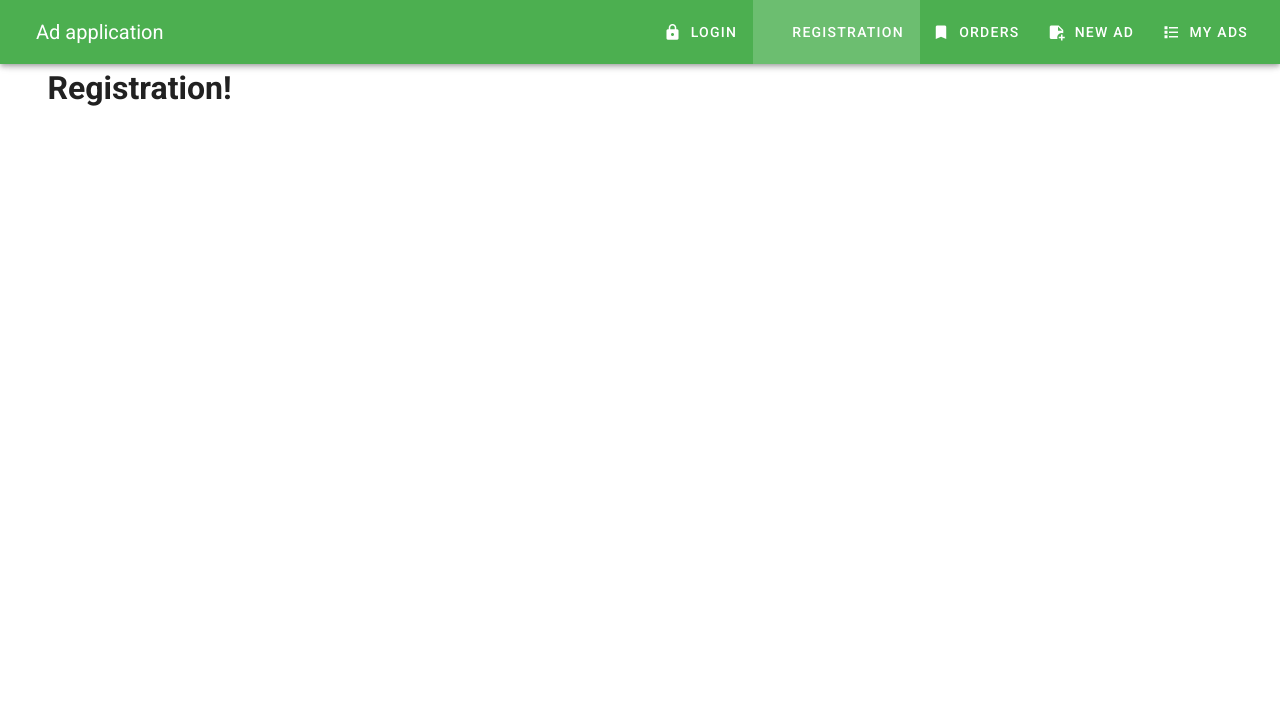
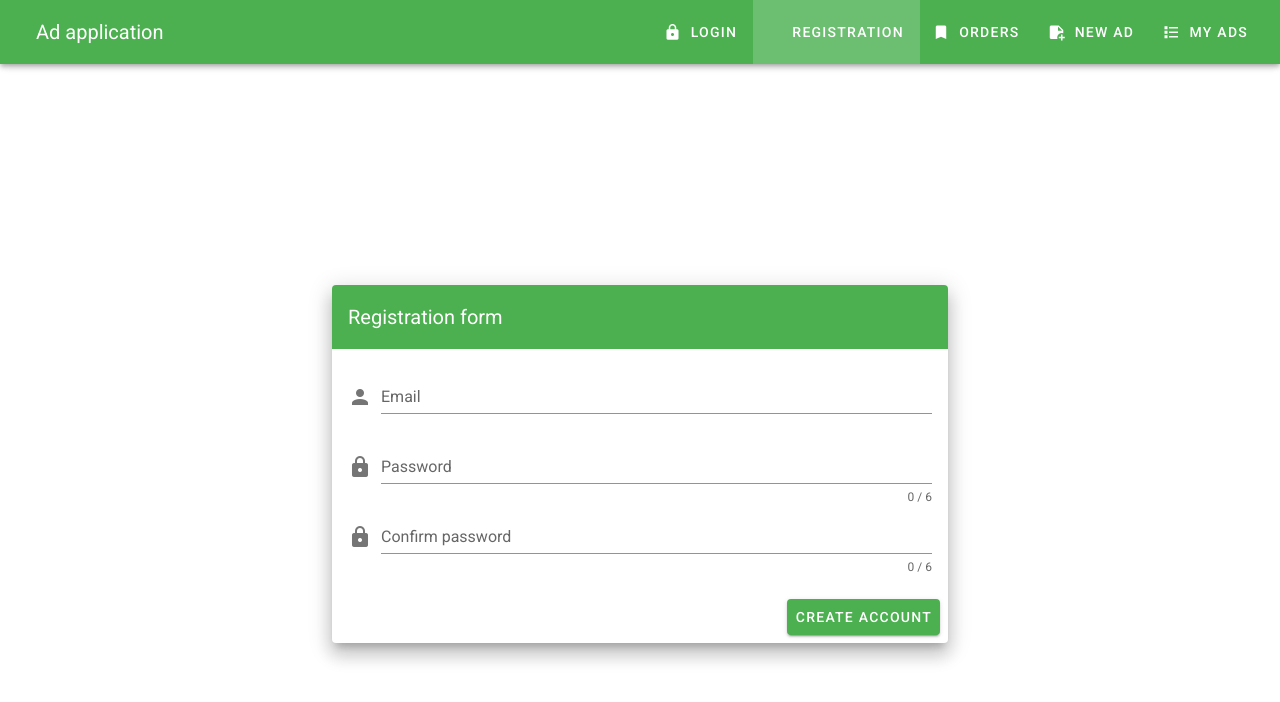
Before and after one commit to sergeyyakimov/ad-project, a Vue app: page /registration in a window 1280 px wide. Shown: the top 702 px of the page. Built offline with nearby package versions, Linux system fonts and the light colour scheme.

Commit message:
Made login and registration pages

```diff
--- a/src/views/Auth/Registration.vue
+++ b/src/views/Auth/Registration.vue
@@ -1,17 +1,110 @@
 <template>
-    <v-container>
-        <v-layout row>
-            <v-flex xs12>
-                <h1>Registration!</h1>
-            </v-flex>
-        </v-layout>
+    <v-container
+            class="fill-height"
+            fluid
+    >
+        <v-row
+                align="center"
+                justify="center"
+        >
+            <v-col
+                    cols="12"
+                    sm="8"
+                    md="6"
+            >
+                <v-card class="elevation-12">
+                    <v-toolbar
+                            color="green"
+                            dark
+                            flat
+                    >
+                        <v-toolbar-title>Registration form</v-toolbar-title>
+
+                    </v-toolbar>
+                    <v-card-text>
+                        <v-form
+                                ref="form"
+                                v-model="valid"
+                                lazy-validation
+                        >
+                            <v-text-field
+                                    label="Email"
+                                    name="email"
+                                    prepend-icon="mdi-account"
+                                    type="email"
+                                    v-model="email"
+                                    :rules="emailRules"
+                            />
+
+                            <v-text-field
+                                    label="Password"
+                                    name="password"
+                                    prepend-icon="mdi-lock"
+                                    type="password"
+                                    v-model="password"
+                                    :counter="6"
+                                    :rules="passwordRules"
+                            />
+                            <v-text-field
+                                    label="Confirm password"
+                                    name="confirm-password"
+                                    prepend-icon="mdi-lock"
+                                    type="password"
+                                    v-model="confirmPassword"
+                                    :counter="6"
+                                    :rules="confirmPasswordRules"
+                            />
+                        </v-form>
+                    </v-card-text>
+                    <v-card-actions>
+                        <v-spacer />
+                        <v-btn
+                                color="green"
+                                :dark="valid"
+                                @click="onSubmit"
+                                :disabled="!valid"
+                        >
+                            Create account
+                        </v-btn>
+                    </v-card-actions>
+                </v-card>
+            </v-col>
+        </v-row>
     </v-container>
 </template>
 
 <script>
     export default {
-        data: () => ({
-
-        })
+        data () {
+            return {
+                email: '',
+                password: '',
+                confirmPassword: '',
+                valid: false,
+                emailRules: [
+                    v => !!v || 'E-mail is required',
+                    v => /.+@.+\..+/.test(v) || 'E-mail must be valid',
+                ],
+                passwordRules: [
+                    v => !!v || 'Password is required',
+                    v => (v && v.length >= 6) || 'Password must be equal or more than 6 characters',
+                ],
+                confirmPasswordRules: [
+                    v => !!v || 'Password is required',
+                    v => v === this.password || 'Password should match',
+                ]
+            }
+        },
+        methods: {
+            onSubmit() {
+                if (this.$refs.form.validate()) {
+                    const user = {
+                        email: this.email,
+                        password: this.password
+                    }
+                    console.log(user);
+                }
+            }
+        }
     };
 </script>
```
